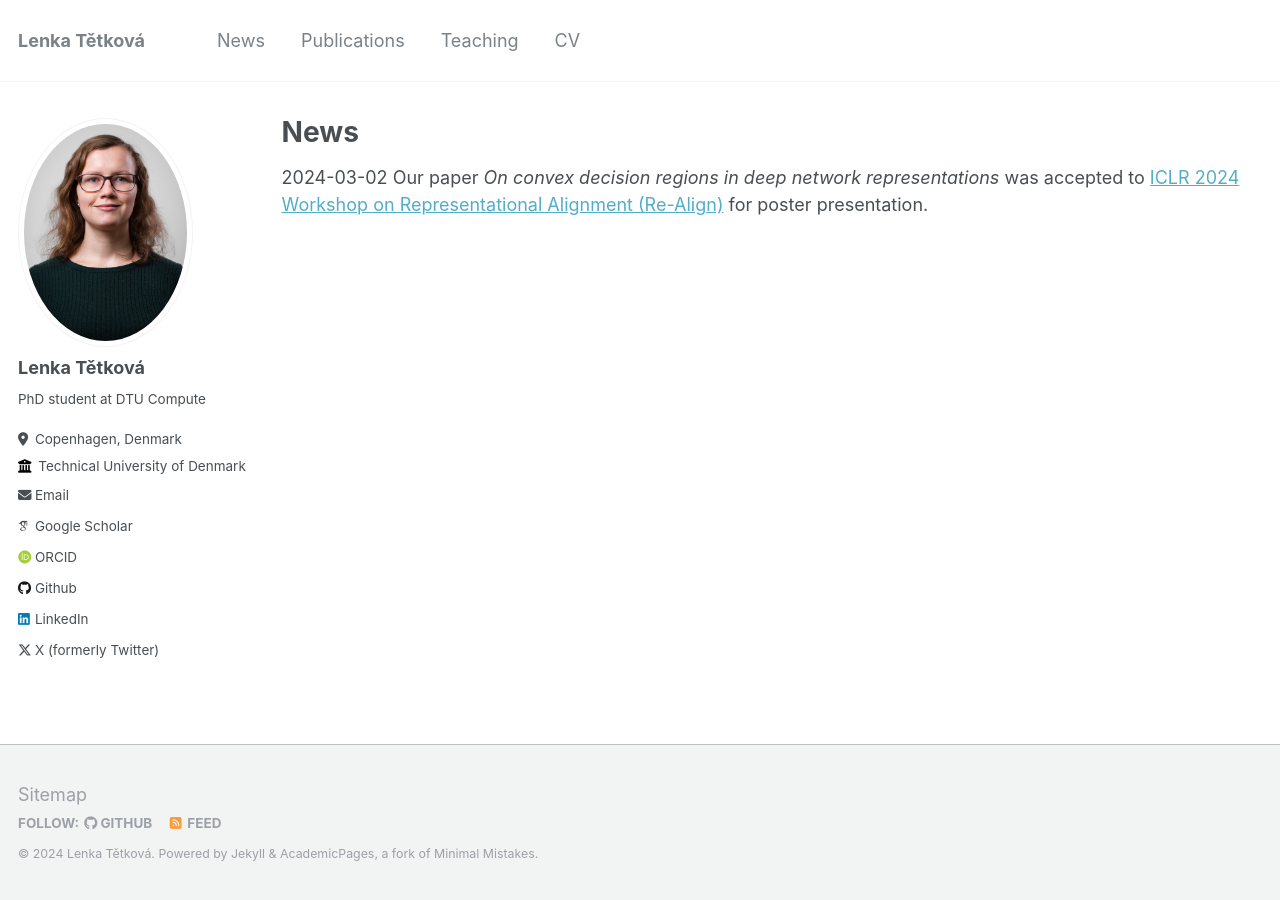
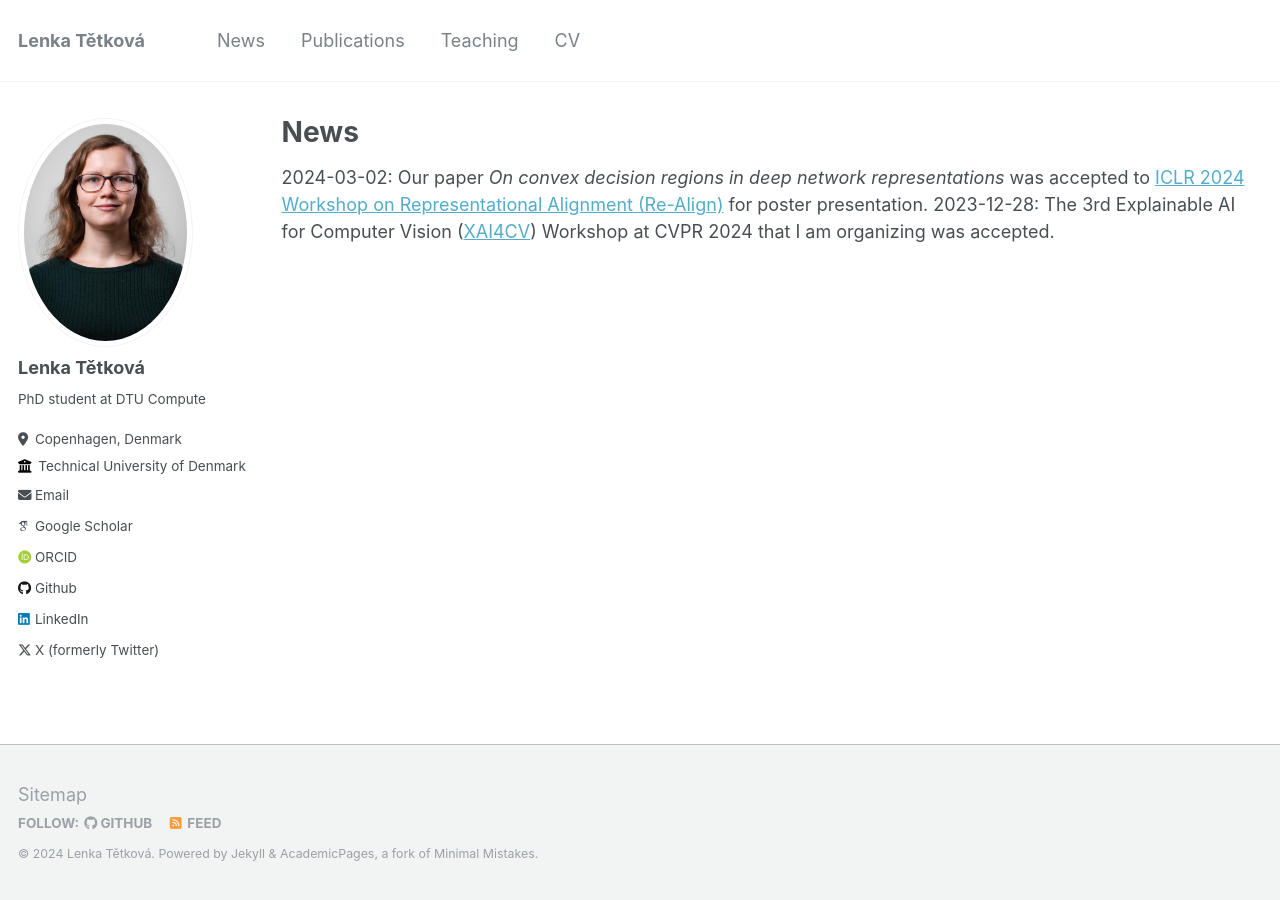
Before and after one commit to LenkaTetkova/LenkaTetkova.github.io, a Jekyll site: the page built from _pages/news.md, in a window 1280 px wide. Built offline with Jekyll 4.4.1, drawn with Linux system fonts in a browser that asks for light colours; some web fonts are replaced.

Commit message:
XAI4CV Workshop

```diff
--- a/_pages/news.md
+++ b/_pages/news.md
@@ -7,4 +7,5 @@ layout: archive
 
 {% include base_path %}
 
-2024-03-02	Our paper *On convex decision regions in deep network representations* was accepted to [ICLR 2024 Workshop on Representational Alignment (Re-Align)](https://representational-alignment.github.io/) for poster presentation.
+2024-03-02:	Our paper *On convex decision regions in deep network representations* was accepted to [ICLR 2024 Workshop on Representational Alignment (Re-Align)](https://representational-alignment.github.io/) for poster presentation.
+2023-12-28:	The 3rd Explainable AI for Computer Vision ([XAI4CV](https://xai4cv.github.io/workshop_cvpr24)) Workshop at CVPR 2024 that I am organizing was accepted.
```
